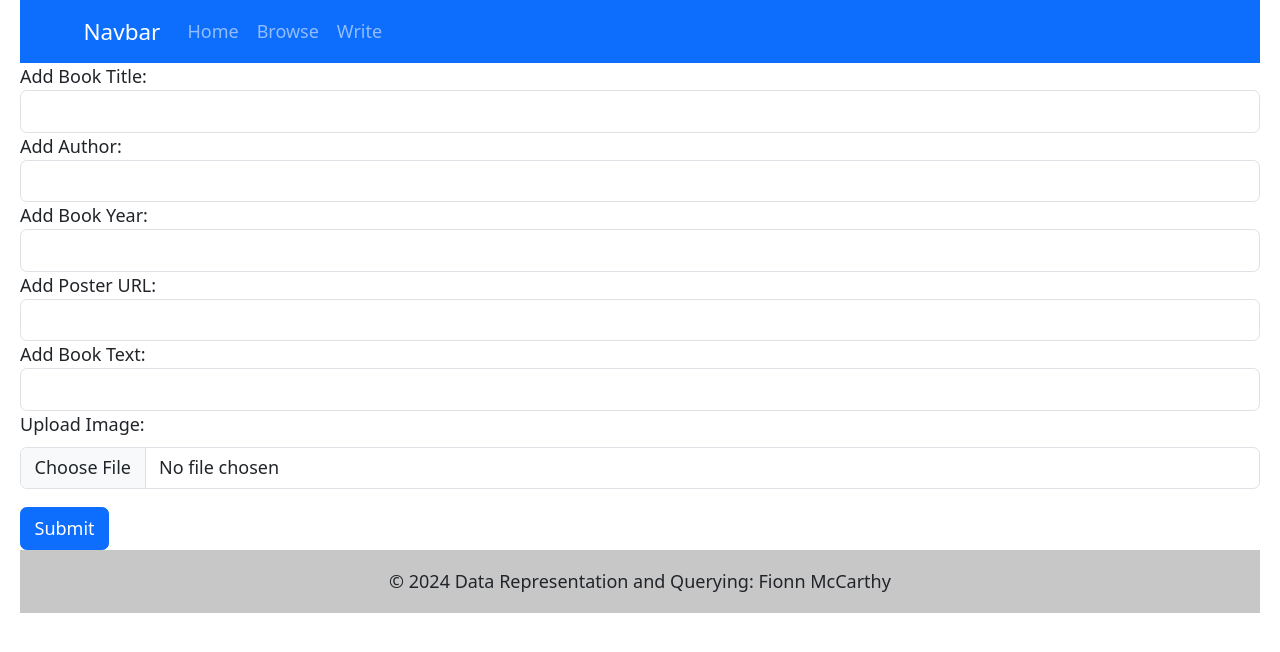
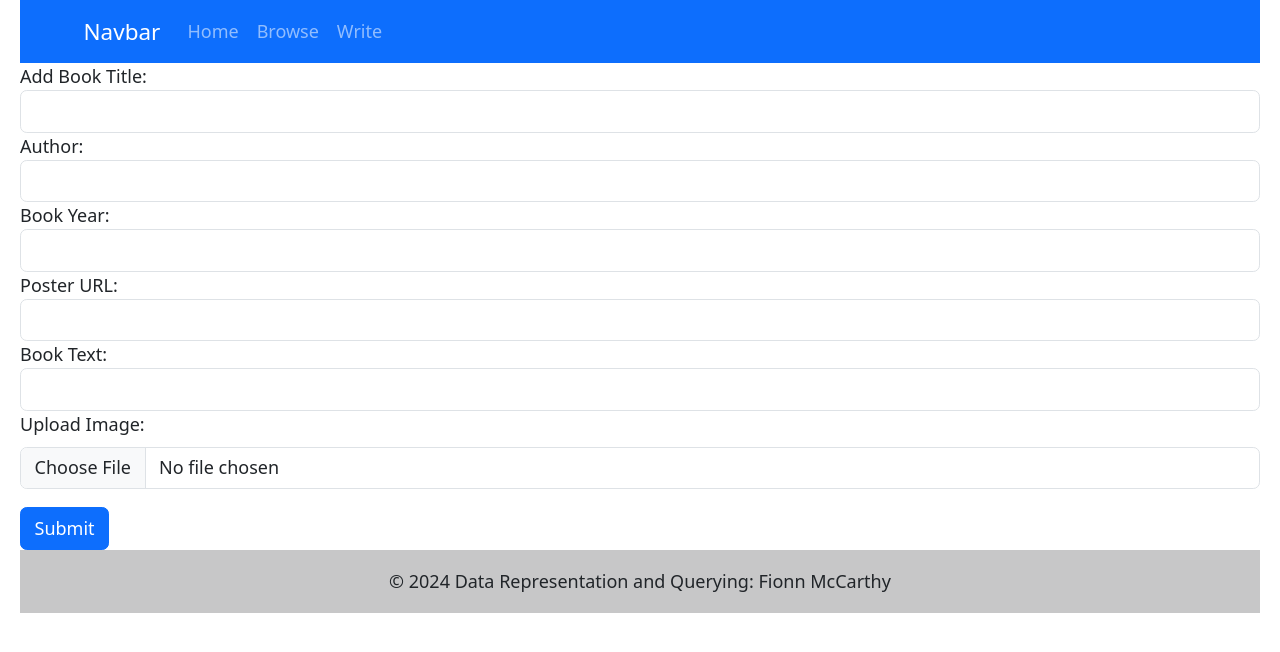
Before and after one commit to fionntmcc/DataRepresentationProject2024, a React (Create React App) app in the folder story-reader/: page /write in a window 1280 px wide. Shown: the top 652 px of the page. Built offline with nearby package versions, Linux system fonts and the light colour scheme.

Commit message:
bug fix with author field in server.js

```diff
--- a/story-reader/src/backend/server.js
+++ b/story-reader/src/backend/server.js
@@ -65,7 +65,7 @@ app.post('/api/books', upload.single('posterImg'), async (req, res) => {
   */
   console.log("Looking for books");
   console.log(req.body.title);
-  const { title, year, poster, text } = req.body;
+  const { title, author, year, poster, text } = req.body;
   const posterImg = req.file
     ? {
       data: req.file.buffer,
@@ -75,6 +75,7 @@ app.post('/api/books', upload.single('posterImg'), async (req, res) => {
 
   const newBook = new bookModel({
     title,
+    author,
     year,
     poster,
     text,
@@ -132,6 +133,7 @@ app.put("/api/book/:id", upload.single("posterImg"), async (req, res) => {
       req.params.id,
       {
         title,
+        author,
         year,
         poster,
         text,
--- a/story-reader/src/components/Browse.js
+++ b/story-reader/src/components/Browse.js
@@ -9,6 +9,7 @@ const Browse = () => {
   // store books as JSON
   const [books, setBooks] = useState([]); // initialise books to null array
   const [searchQuery, setSearchQuery] = useState(""); // state for search query
+  const [filterBy, setFilterBy] = useState("title"); // state for filter criteria
 
   // axios get request to get books from database
   function Reload() {
@@ -24,21 +25,39 @@ const Browse = () => {
       });
   };
 
-  // reload books on init and whenever searchQuery changes
+  // reload books on init and whenever searchQuery or filterBy changes
   useEffect(() => {
     console.log("active book", localStorage.getItem("activeBook"));
     Reload();
-  }, [searchQuery]);
+  }, [searchQuery, filterBy]);
 
-  // filter books based on search query
-  const filteredBooks = books.filter(book =>
-    book.title.toLowerCase().includes(searchQuery.toLowerCase())
-  );
+  var filteredBooks = books;
+  // filter books based on search query and filter criteria
+  if (filterBy === "title") {
+    filteredBooks = books.filter(book =>
+      book.title.toLowerCase().includes(searchQuery.toLowerCase())
+    );
+  } else if (filterBy === "author") {
+    filteredBooks = books.filter(book =>
+      book.author.toLowerCase().includes(searchQuery.toLowerCase())
+    );
+  } else if (filterBy === "year") {
+    filteredBooks = books.filter(book =>
+      book.year.toLowerCase().includes(searchQuery.toLowerCase())
+    );
+  }
 
   return (
     // return book list
     <div>
       <SearchBar setSearchQuery={setSearchQuery} /> {/* pass setSearchQuery to SearchBar */}
+      <div>
+        <label htmlFor="filterBy">Filter by: </label>
+        <select id="filterBy" value={filterBy} onChange={(e) => setFilterBy(e.target.value)}>
+          <option value="title">Title</option>
+          <option value="author">Author</option>
+        </select>
+      </div>
       <div>{searchQuery}</div>
       {/* display filtered books */}
       <Books myBooks={filteredBooks} ReloadData={Reload} />
--- a/story-reader/src/components/Update.js
+++ b/story-reader/src/components/Update.js
@@ -88,7 +88,7 @@ export default function Update() {
                         value={title} />
                 </div>
                 <div className="form-group">
-                    <label>Release Author: </label>
+                    <label>Author: </label>
                     <input type="text"
                         className="form-control"
                         value={author} />
--- a/story-reader/src/components/Write.js
+++ b/story-reader/src/components/Write.js
@@ -73,7 +73,7 @@ const Write = () => {
 
         {/* Input box to change author value */}
         <div>
-          <label>Add Author: </label>
+          <label>Author: </label>
           <input type="text"
             className="form-control"
             value={author}
@@ -83,7 +83,7 @@ const Write = () => {
 
         {/* Input box to change year value */}
         <div>
-          <label>Add Book Year: </label>
+          <label>Book Year: </label>
           <input type="text"
             className="form-control"
             value={year}
@@ -93,7 +93,7 @@ const Write = () => {
 
         {/* Input box to change poster value */}
         <div>
-          <label>Add Poster URL: </label>
+          <label>Poster URL: </label>
           <input type="text"
             className="form-control"
             value={poster}
@@ -103,7 +103,7 @@ const Write = () => {
 
         {/* Input box to change book value */}
         <div className="form-group">
-          <label>Add Book Text: </label>
+          <label>Book Text: </label>
           <input type="text"
             className="form-control"
             value={text}
```
